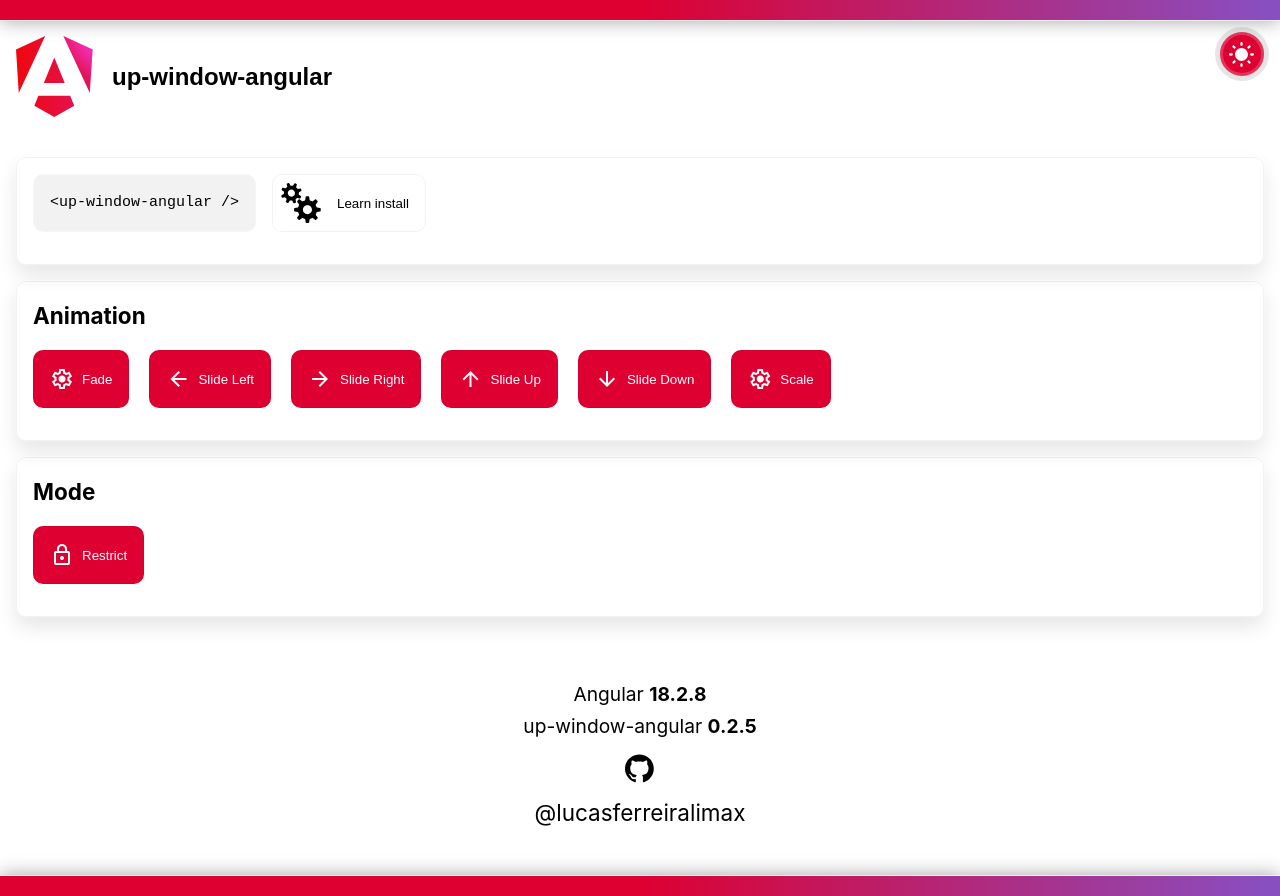
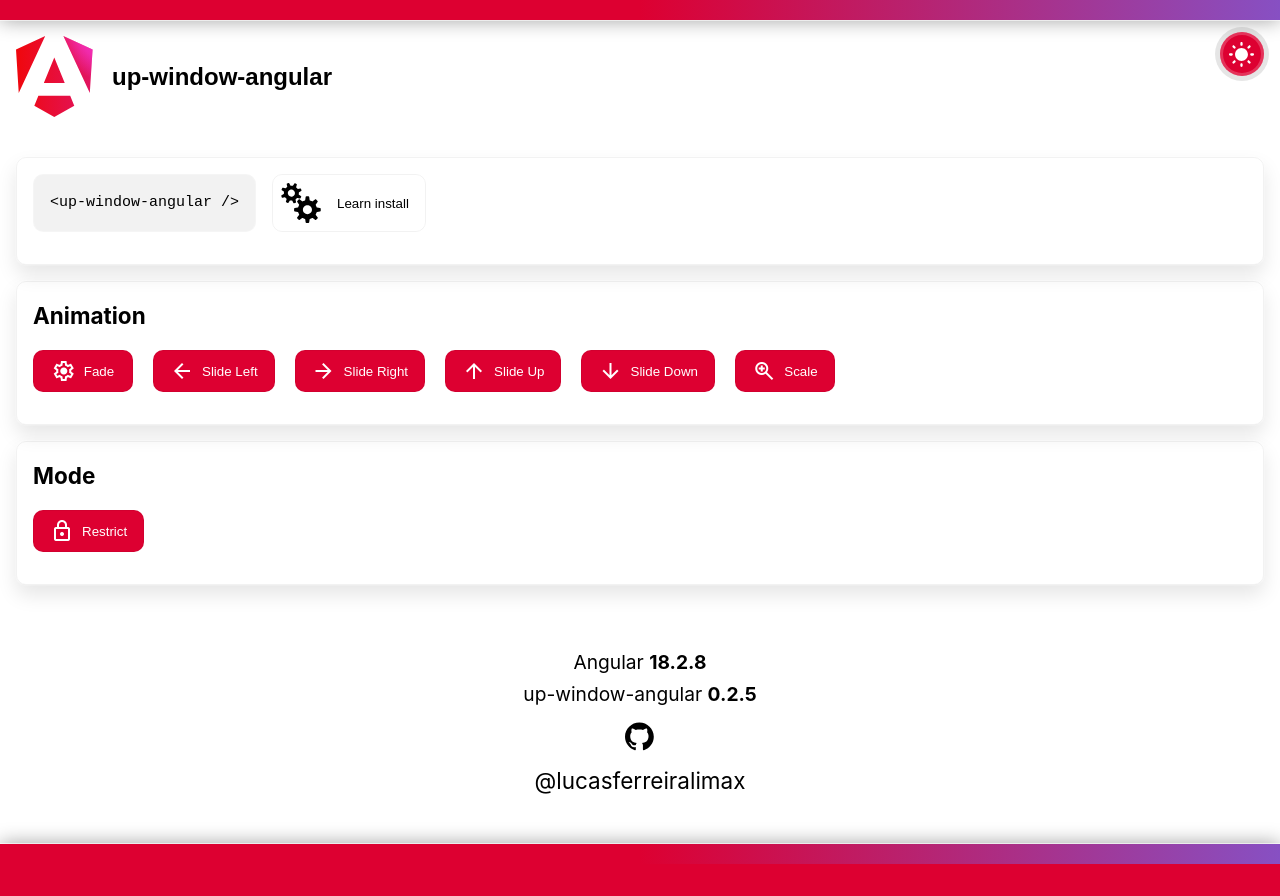
Before and after one commit to criar-art/up-window-angular, an Angular app: page / in a window 1280 px wide. After the commit the page ends 864 px from the top, so only its background shows below. Built offline with nearby package versions, Linux system fonts and the light colour scheme.

Commit message:
adjustment icon zoom in, and style of buttons examples

```diff
--- a/src/app/app.component.html
+++ b/src/app/app.component.html
@@ -115,7 +115,7 @@
           type="button"
           (click)="openWindowExample('scale')"
         >
-          <span class="material-symbols-outlined"> settings </span> Scale
+          <span class="material-symbols-outlined"> zoom_in </span> Scale
         </button>
         <up-window-angular
           [isOpen]="isWindowOpenScale"
--- a/src/app/app.component.scss
+++ b/src/app/app.component.scss
@@ -10,6 +10,14 @@
   gap: 10px;
 }
 
-.button-modal-example .material-symbols-outlined {
-  margin-right: 0.5rem;
+.button-modal-example {
+  display: inline-flex;
+  align-items: center;
+  padding: 0.5rem 1rem;
+  min-width: 100px;
+  max-width: 200px;
+  white-space: nowrap;
+  .material-symbols-outlined {
+    margin-right: 0.5rem;
+  }
 }
```
